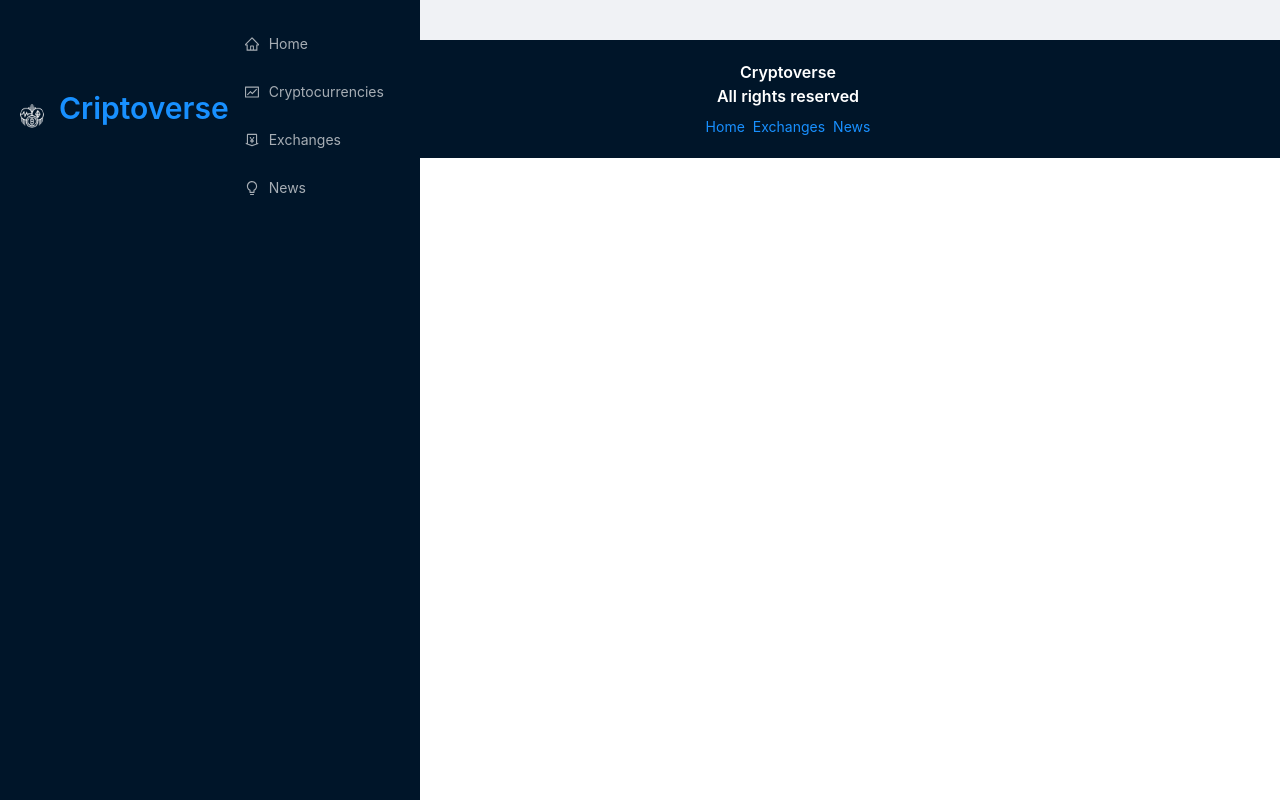
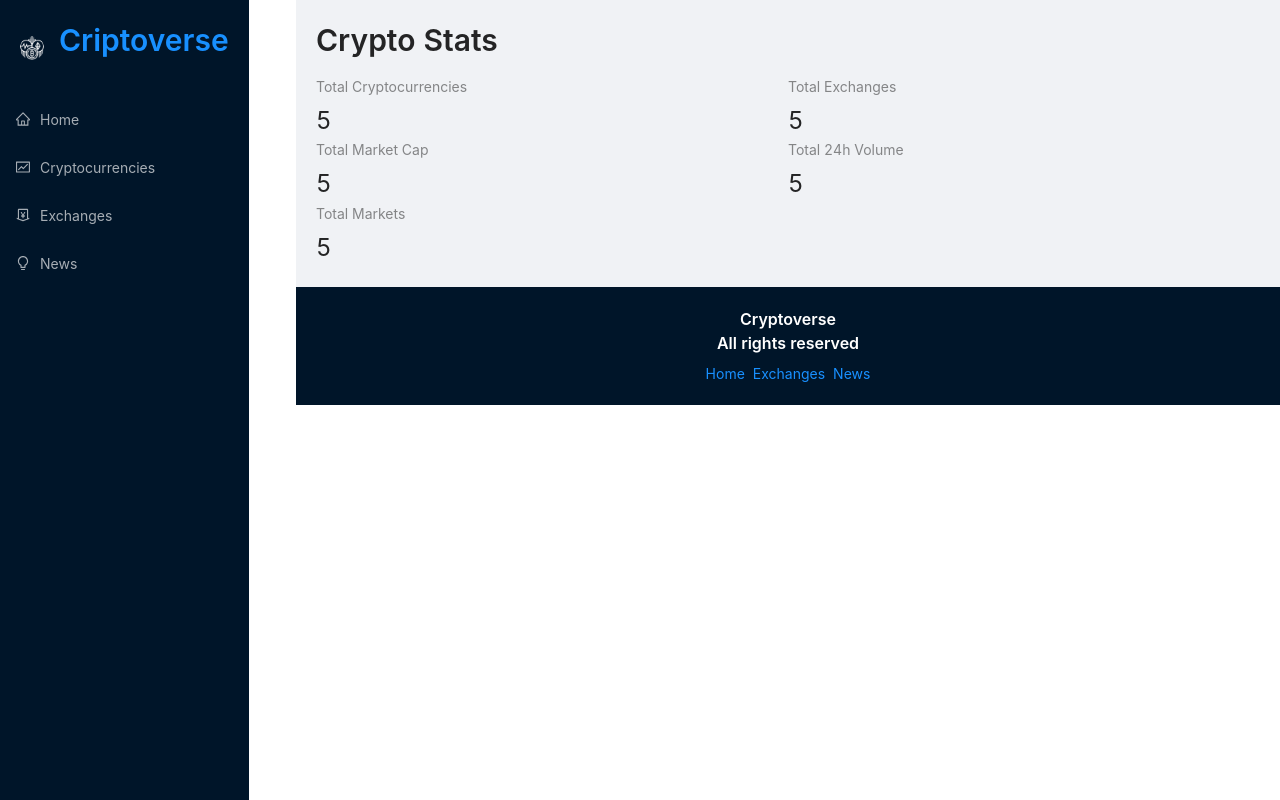
Before and after one commit to BrahianVT/cryptoapp, a React (Create React App) app: page / in a window 1280 px wide. Built offline with nearby package versions, Linux system fonts and the light colour scheme.

Commit message:
fixed some bugs

```diff
--- a/src/App.js
+++ b/src/App.js
@@ -25,6 +25,8 @@
             </Routes >
           </div>
         </Layout>
+
+
         <div className="footer" >
           <Typography.Title level={5} style={{ color: 'white', textAlign: 'center' }}>
             Cryptoverse  <br />
--- a/src/components/HomePage.jsx
+++ b/src/components/HomePage.jsx
@@ -1,10 +1,23 @@
 import React from 'react'
+import millify from 'millify';
+import { Typography, Row, Col, Statistic } from 'antd';
+import { Link } from 'react-router-dom';
+
+const { Title} = Typography;
+
 
 const HomePage = () => {
     return (
-        <div>
-
-        </div>
+        <>
+            <Title level={2} className="heading"> Crypto Stats</Title>
+            <Row>
+                <Col span={12}> <Statistic  title="Total Cryptocurrencies" value="5" /></Col>
+                <Col span={12}> <Statistic  title="Total Exchanges" value="5" /></Col>
+                <Col span={12}> <Statistic  title="Total Market Cap" value="5" /></Col>
+                <Col span={12}> <Statistic  title="Total 24h Volume" value="5" /></Col>
+                <Col span={12}> <Statistic  title="Total Markets" value="5" /></Col>
+            </Row>
+        </>
     )
 }
 
--- a/src/components/Navbar.jsx
+++ b/src/components/Navbar.jsx
@@ -8,27 +8,26 @@
 const Navbar = () => {
     return (
         <div className="nav-container">
-            <div className = "logo-container">
-                <Avatar  src={icon} size="small"/>
-                <Typography.Title level={2} className="logo">
-                    <Link to="/"> Criptoverse</Link>
-                </Typography.Title>
+            <div className="logo-container">
+                <Avatar src={icon} size="small" />
+                <Typography.Title level={2} className="logo"> <Link to="/"> Criptoverse</Link></Typography.Title>
                 {/* <Button className="menu-control-container"> </Button> */}
-                <Menu theme= "dark">
+            </div>
+            <Menu theme="dark">
                 <Menu.Item icon={<HomeOutlined />} >
-                        <Link to ="/" >Home</Link>
+                    <Link to="/" >Home</Link>
                 </Menu.Item>
                 <Menu.Item icon={<FundOutlined />} >
-                        <Link to ="/cryptocurrencies" >Cryptocurrencies</Link>
+                    <Link to="/cryptocurrencies" >Cryptocurrencies</Link>
                 </Menu.Item>
                 <Menu.Item icon={<MoneyCollectOutlined />} >
-                        <Link to ="/exchanges" >Exchanges</Link>
+                    <Link to="/exchanges" >Exchanges</Link>
                 </Menu.Item>
                 <Menu.Item icon={<BulbOutlined />} >
-                        <Link to ="/news" >News</Link>
+                    <Link to="/news" >News</Link>
                 </Menu.Item>
             </Menu>
-            </div>
+
         </div>
     )
 }
```
Also changed, not shown: 1 other file (tests, documents, lock files or other folders). Lines whose indentation alone changed are shown as unchanged.
